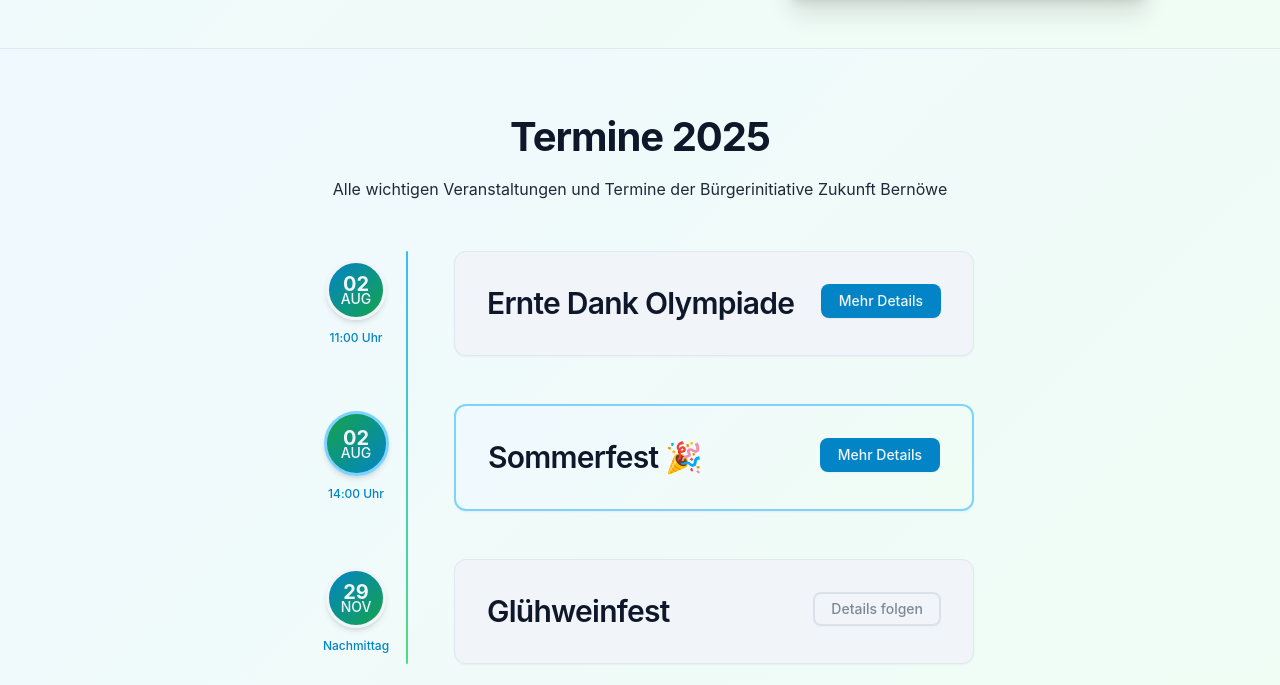
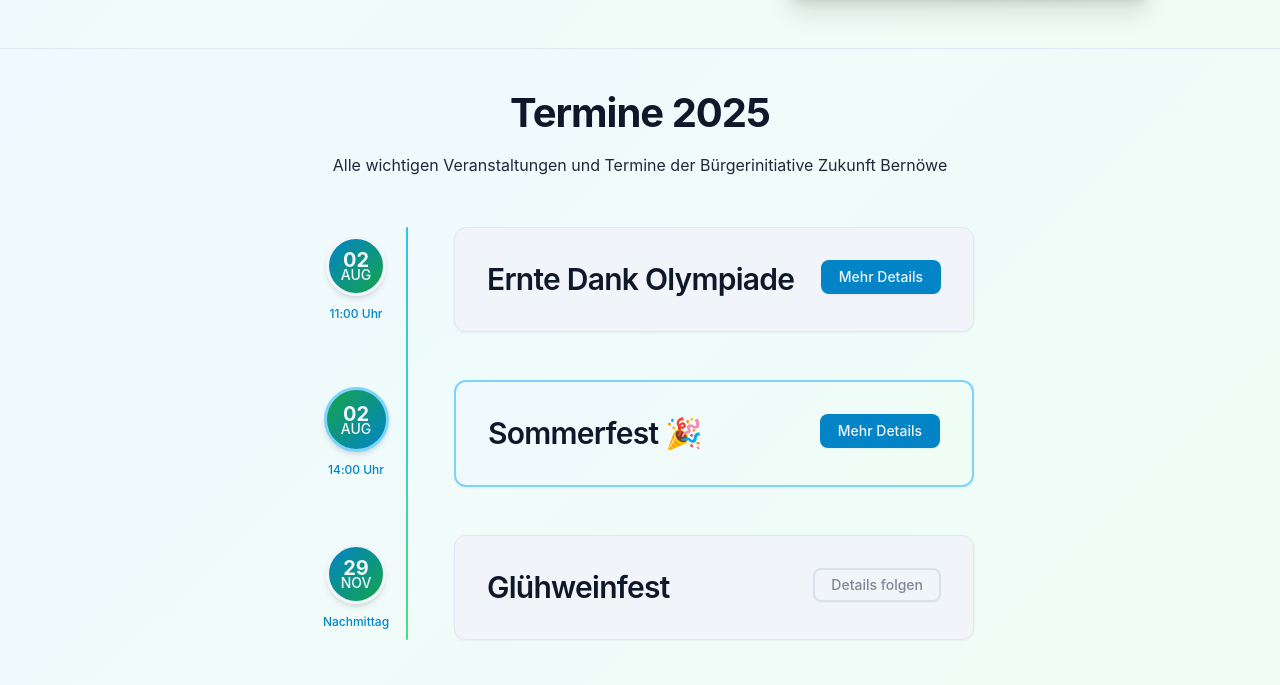
Before and after one commit to bernoewe/bernoewe.github.io, an Eleventy site: page src/index.njk in a window 1280 px wide. Shown: the part 657-1342 px from the top of the page. Built offline with nearby package versions, Linux system fonts and the light colour scheme; Eleventy itself is replaced by a stand-in of ours; files that its build step writes are made by us from their sources.

Commit message:
fix: section space

```diff
--- a/src/style.css
+++ b/src/style.css
@@ -750,7 +750,7 @@ strong {
 
 /* Section Utilities */
 .section {
-  padding: min(8vh, 6rem) 0;
+  padding: min(5vh, 6rem) 0;
 }
 
 @media (max-width: 768px) {
```
